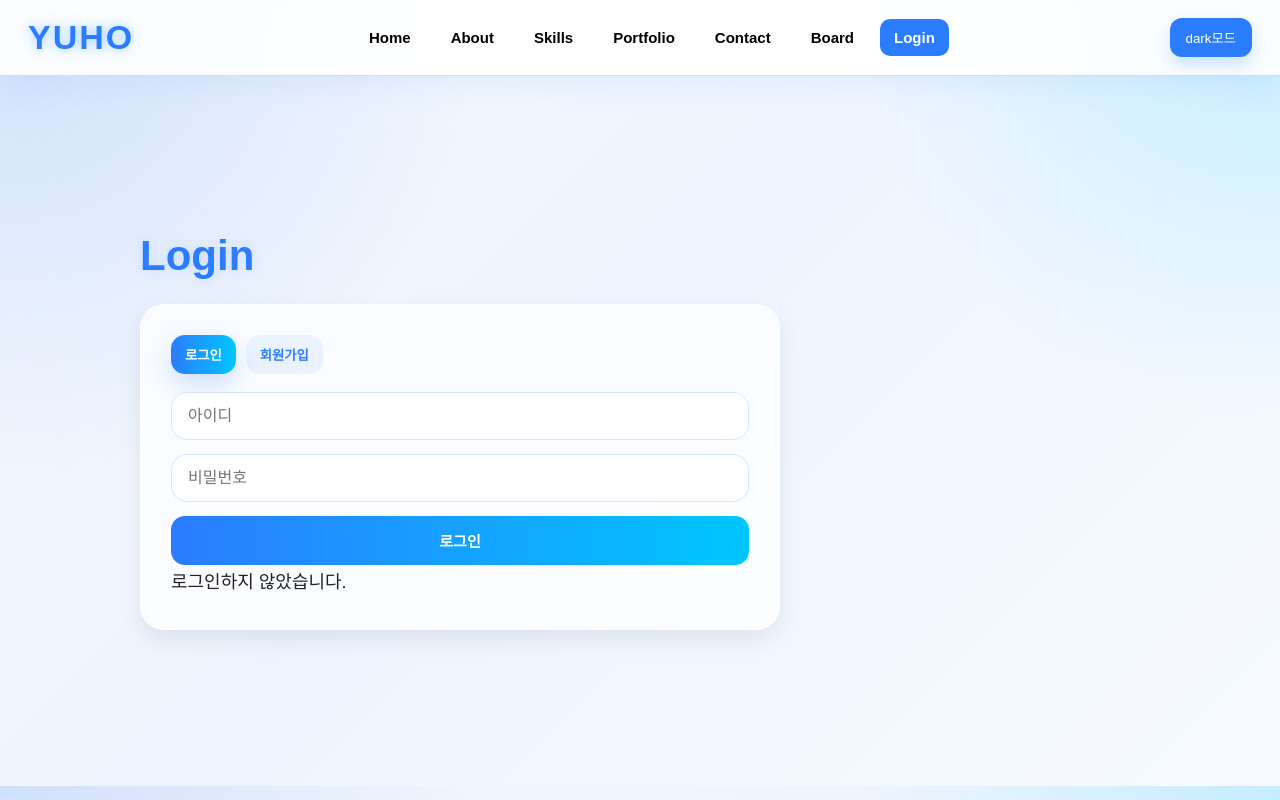
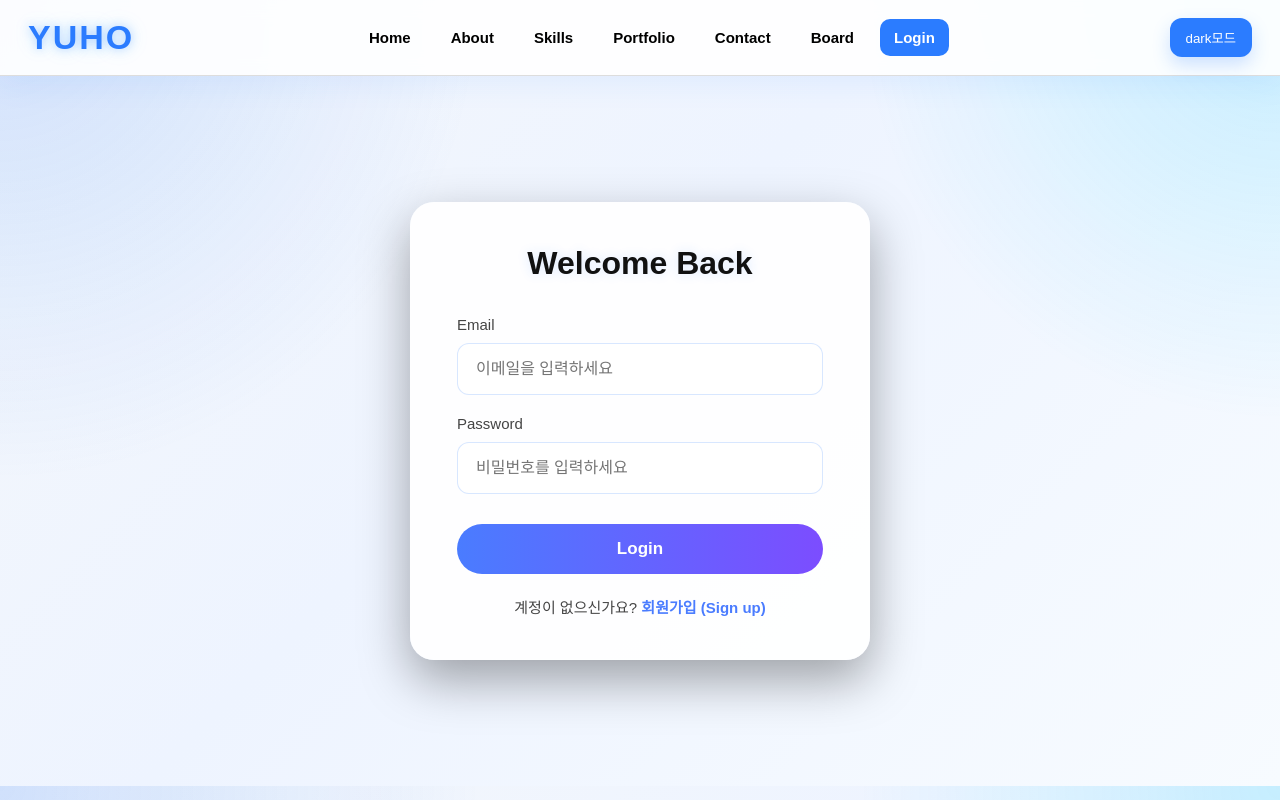
Before and after one commit to kimyuho1234/web1234, a website: page yuho-site/index.html in a window 1280 px wide. Both pictures are taken after a click on the button "Login". Drawn offline with Linux system fonts and the light colour scheme.

Commit message:
Add files via upload

```diff
--- a/yuho-site/index.html
+++ b/yuho-site/index.html
@@ -129,27 +129,66 @@
         </section>
 
         <section class="page" id="login">
-            <h2>Login</h2>
-            <div class="card auth_card">
-                <div class="auth_tabs">
-                    <button type="button" id="showLoginBtn" class="tab_btn active">로그인</button>
-                    <button type="button" id="showRegisterBtn" class="tab_btn">회원가입</button>
+            <div class="auth-wrapper">
+                <div class="auth-card">
+                    <h2 class="auth-title">Welcome Back</h2>
+
+                    <div class="form-group">
+                        <label>Email</label>
+                        <input type="email" id="login-email" class="form-control" placeholder="이메일을 입력하세요">
+                    </div>
+
+                    <div class="form-group">
+                        <label>Password</label>
+                        <input type="password" id="login-password" class="form-control" placeholder="비밀번호를 입력하세요"
+                            onkeyup="if(event.key==='Enter') handleLogin()">
+                        <div id="login-error" class="error-msg">이메일 또는 비밀번호가 일치하지 않습니다.</div>
+                    </div>
+
+                    <button class="btn btn-full" onclick="handleLogin()">Login</button>
+
+                    <div class="auth-footer">
+                        계정이 없으신가요?
+                        <a onclick="goRegister()">회원가입 (Sign up)</a>
+                    </div>
                 </div>
+            </div>
+        </section>
 
-                <form id="loginForm" class="auth_form">
-                    <input type="text" id="loginUsername" placeholder="아이디" required>
-                    <input type="password" id="loginPassword" placeholder="비밀번호" required>
-                    <button type="submit" class="primary_btn">로그인</button>
-                </form>
+        <section class="page" id="signup">
+            <div class="auth-wrapper">
+                <div class="auth-card">
+                    <h2 class="auth-title">Create Account</h2>
 
-                <form id="registerForm" class="auth_form hidden">
-                    <input type="text" id="registerUsername" placeholder="새 아이디" required>
-                    <input type="password" id="registerPassword" placeholder="새 비밀번호" required>
-                    <input type="text">
-                    <button type="submit" class="primary_btn">회원가입</button>
-                </form>
+                    <div class="form-group">
+                        <label>Name</label>
+                        <input type="text" id="signup-name" class="form-control" placeholder="이름을 입력하세요">
+                    </div>
 
-                <p id="authStatus"></p>
+                    <div class="form-group">
+                        <label>Email</label>
+                        <input type="email" id="signup-email" class="form-control" placeholder="사용할 이메일을 입력하세요">
+                    </div>
+
+                    <div class="form-group">
+                        <label>Password</label>
+                        <input type="password" id="signup-password" class="form-control" placeholder="비밀번호 입력">
+                    </div>
+
+                    <div class="form-group">
+                        <label>Confirm Password</label>
+                        <input type="password" id="signup-password-confirm" class="form-control" placeholder="비밀번호 재입력"
+                            onkeyup="if(event.key==='Enter') handleSignup()">
+                        <div id="signup-error" class="error-msg">비밀번호가 일치하지 않습니다.</div>
+                    </div>
+
+                    <button class="btn btn-full" onclick="handleSignup()">Sign Up</button>
+
+                    <div class="auth-footer">
+                        이미 계정이 있으신가요?
+                        <a onclick="goLogin()">로그인 (Login)</a>
+                    </div>
+                </div>
             </div>
         </section>
 
--- a/yuho-site/style.css
+++ b/yuho-site/style.css
@@ -824,3 +824,112 @@ body.dark #noticeForm textarea {
   color: #2b7cff;
   margin-bottom: 10px;
 }
+.auth-wrapper {
+  width: 100%;
+  display: flex;
+  justify-content: center;
+  align-items: center;
+}
+
+.auth-card {
+  width: min(460px, 100%);
+  padding: 42px 46px;
+  border-radius: 24px;
+  background: rgba(18, 18, 20, 0.95);
+  border: 1px solid rgba(255, 255, 255, 0.08);
+  box-shadow: 0 20px 50px rgba(0, 0, 0, 0.35);
+}
+
+.auth-title {
+  font-size: 32px;
+  font-weight: 800;
+  text-align: center;
+  color: #fff;
+  margin-bottom: 34px;
+}
+
+.form-group {
+  margin-bottom: 20px;
+}
+
+.form-group label {
+  display: block;
+  color: #cfcfd6;
+  font-size: 15px;
+  margin-bottom: 10px;
+}
+
+.form-control {
+  width: 100%;
+  padding: 16px 18px;
+  border-radius: 12px;
+  border: 1px solid rgba(255, 255, 255, 0.08);
+  background: #000;
+  color: #fff;
+  font-size: 16px;
+  outline: none;
+}
+
+.form-control:focus {
+  border-color: #6b7cff;
+  box-shadow: 0 0 0 4px rgba(107, 124, 255, 0.16);
+}
+
+.btn {
+  border: none;
+  cursor: pointer;
+  font-weight: 700;
+}
+
+.btn-full {
+  width: 100%;
+  margin-top: 10px;
+  padding: 15px 18px;
+  border-radius: 999px;
+  background: linear-gradient(90deg, #4a7cff, #7c4dff);
+  color: white;
+  font-size: 17px;
+}
+
+.auth-footer {
+  margin-top: 22px;
+  text-align: center;
+  color: #d6d6dc;
+  font-size: 15px;
+}
+
+.auth-footer a {
+  color: #4a7cff;
+  font-weight: 700;
+  cursor: pointer;
+  text-decoration: none;
+}
+
+.error-msg {
+  display: none;
+  margin-top: 10px;
+  font-size: 13px;
+  color: #ff6b6b;
+}
+
+body:not(.dark) .auth-card {
+  background: rgba(255, 255, 255, 0.9);
+}
+
+body:not(.dark) .auth-title {
+  color: #111;
+}
+
+body:not(.dark) .form-group label {
+  color: #444;
+}
+
+body:not(.dark) .form-control {
+  background: #fff;
+  color: #111;
+  border: 1px solid rgba(43, 124, 255, 0.18);
+}
+
+body:not(.dark) .auth-footer {
+  color: #444;
+}
```
